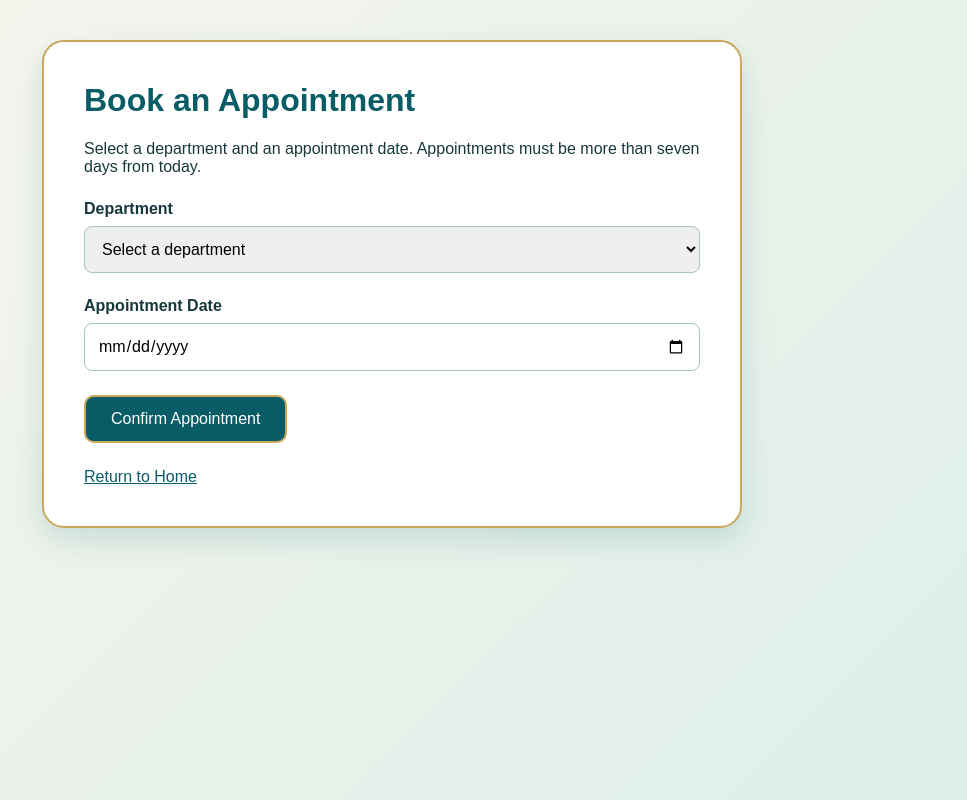
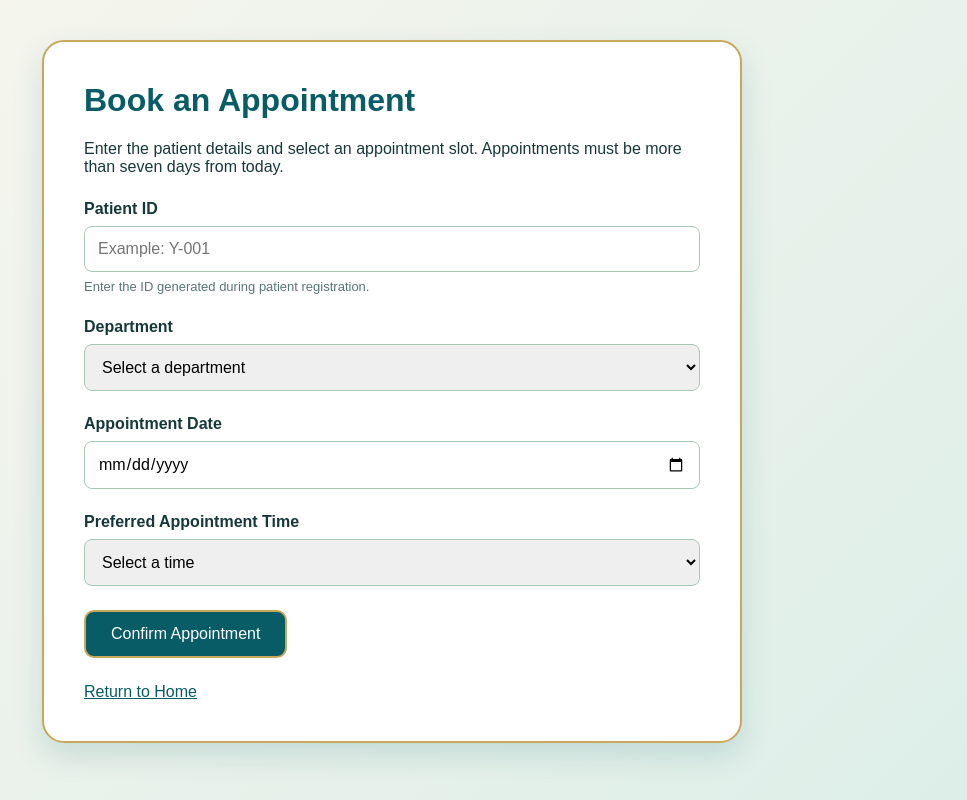
Before and after one commit to MrCheahChi/CareBridge-Part-B, a Flask app: page /book-appointment in a window 1280 px wide. Shown: the whole page, without its empty margins (248-1215 px from the left). Run offline with Flask 3, Linux system fonts and the light colour scheme.

Commit message:
Add appointment confirmation page

```diff
--- a/app.py
+++ b/app.py
@@ -19,13 +19,18 @@ def home():
 @app.route("/book-appointment", methods=["GET", "POST"])
 def book_appointment():
     error = None
-    booking = None
+    patient_id = ""
     department = ""
     appointment_text = ""
+    appointment_time = ""
 
     minimum_date = date.today() + timedelta(days=8)
 
     if request.method == "POST":
+        patient_id = request.form.get(
+            "patient_id", ""
+        ).strip().upper()
+
         department = request.form.get(
             "department", ""
         ).strip()
@@ -34,11 +39,35 @@ def book_appointment():
             "appointment_date", ""
         ).strip()
 
-        if department not in ("GP", "Specialist"):
+        appointment_time = request.form.get(
+            "appointment_time", ""
+        ).strip()
+
+        valid_patient_id = (
+            len(patient_id) == 5
+            and patient_id[0] in ("Y", "N")
+            and patient_id[1] == "-"
+            and patient_id[2:].isdigit()
+        )
+
+        available_times = {
+            "09:00": "9:00 AM",
+            "11:00": "11:00 AM",
+            "14:00": "2:00 PM",
+            "16:00": "4:00 PM",
+        }
+
+        if not valid_patient_id:
+            error = "Patient ID must use the format Y-001 or N-001."
+
+        elif department not in ("GP", "Specialist"):
             error = "Please select GP or Specialist."
 
         elif not appointment_text:
             error = "Please select an appointment date."
+
+        elif appointment_time not in available_times:
+            error = "Please select an available appointment time."
 
         else:
             try:
@@ -58,22 +87,42 @@ def book_appointment():
                         "seven days from today."
                     )
                 else:
+                    if department == "GP":
+                        doctor = "Dr. Daniel Tan"
+                        location = "General Outpatient Clinic - Room 5"
+                    else:
+                        doctor = "Dr. Aisha Rahman"
+                        location = "Specialist Centre - Room 8"
+
+                    booking_reference = (
+                        f"CB-{appointment_date.strftime('%Y%m%d')}-"
+                        f"{patient_id.replace('-', '')}"
+                    )
+
                     booking = {
+                        "patient_id": patient_id,
                         "department": department,
                         "date": appointment_date.strftime(
                             "%d/%m/%Y"
                         ),
+                        "time": available_times[appointment_time],
+                        "doctor": doctor,
+                        "location": location,
+                        "reference": booking_reference,
                     }
 
-                    department = ""
-                    appointment_text = ""
+                    return render_template(
+                        "appointment_details.html",
+                        booking=booking,
+                    )
 
     return render_template(
         "booking.html",
         error=error,
-        booking=booking,
+        patient_id=patient_id,
         department=department,
         appointment_text=appointment_text,
+        appointment_time=appointment_time,
         minimum_date=minimum_date.isoformat(),
     )
 
--- a/static/style.css
+++ b/static/style.css
@@ -212,6 +212,14 @@ button:hover {
     background-color: #ffe0e0;
 }
 
+.appointment-note {
+    padding: 14px;
+    color: #574817;
+    background-color: #fff5d6;
+    border-left: 5px solid var(--gold);
+    border-radius: 8px;
+}
+
 .back-link {
     display: inline-block;
     margin-top: 25px;
--- a/templates/booking.html
+++ b/templates/booking.html
@@ -17,7 +17,7 @@
         <h1>Book an Appointment</h1>
 
         <p>
-            Select a department and an appointment date.
+            Enter the patient details and select an appointment slot.
             Appointments must be more than seven days from today.
         </p>
 
@@ -27,16 +27,26 @@
             </div>
         {% endif %}
 
-        {% if booking %}
-            <div class="message success">
-                <h2>Appointment Confirmed</h2>
-                <p><strong>Department:</strong> {{ booking.department }}</p>
-                <p><strong>Date:</strong> {{ booking.date }}</p>
-                <p>Your appointment was booked successfully.</p>
+        <form method="POST">
+            <div class="form-group">
+                <label for="patient_id">Patient ID</label>
+
+                <input
+                    type="text"
+                    id="patient_id"
+                    name="patient_id"
+                    value="{{ patient_id }}"
+                    pattern="[YNyn]-[0-9]{3}"
+                    placeholder="Example: Y-001"
+                    title="Use the format Y-001 or N-001."
+                    required
+                >
+
+                <small class="form-help">
+                    Enter the ID generated during patient registration.
+                </small>
             </div>
-        {% endif %}
 
-        <form method="POST">
             <div class="form-group">
                 <label for="department">Department</label>
 
@@ -78,6 +88,24 @@
                 >
             </div>
 
+            <div class="form-group">
+                <label for="appointment_time">
+                    Preferred Appointment Time
+                </label>
+
+                <select
+                    id="appointment_time"
+                    name="appointment_time"
+                    required
+                >
+                    <option value="">Select a time</option>
+                    <option value="09:00" {% if appointment_time == "09:00" %}selected{% endif %}>9:00 AM</option>
+                    <option value="11:00" {% if appointment_time == "11:00" %}selected{% endif %}>11:00 AM</option>
+                    <option value="14:00" {% if appointment_time == "14:00" %}selected{% endif %}>2:00 PM</option>
+                    <option value="16:00" {% if appointment_time == "16:00" %}selected{% endif %}>4:00 PM</option>
+                </select>
+            </div>
+
             <button type="submit">
                 Confirm Appointment
             </button>
```
Also changed, not shown: templates/appointment_details.html (added, +54 -0 lines).
